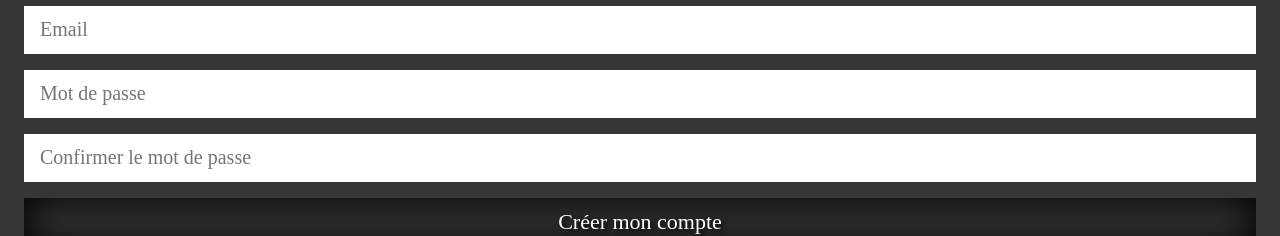
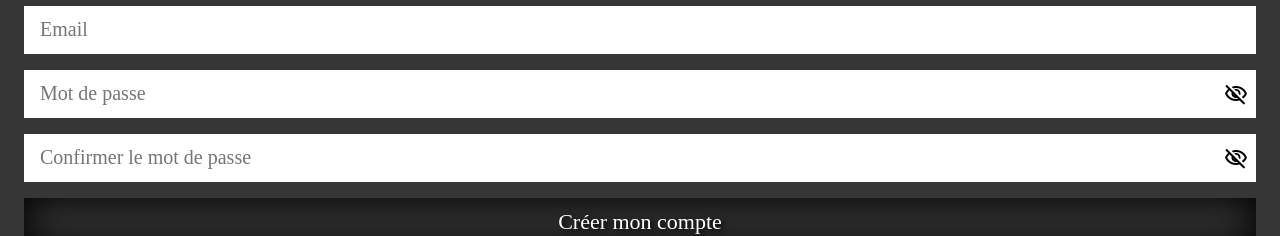
Before and after one commit to WildCodeSchool-2024-09/JS-RemoteFR-Vendangeurs-P3-Woody-Gallery, a React (Vite) app in the folder client/: page /create-account in a window 1280 px wide. Shown: the part 453-689 px from the top of the page. Built offline with nearby package versions, Linux system fonts and the light colour scheme; a web font is replaced by a local one.

Commit message:
[feat] - view/notView password

```diff
--- a/client/index.html
+++ b/client/index.html
@@ -4,7 +4,7 @@
     <meta charset="UTF-8" />
     <link rel="icon" type="image/svg+xml" href="/vite.svg" />
     <meta name="viewport" content="width=device-width, initial-scale=1.0" />
-    <link rel="stylesheet" href="https://fonts.googleapis.com/css2?family=Material+Symbols+Outlined:opsz,wght,FILL,GRAD@24,400,0,0&icon_names=account_circle,arrow_forward_ios,favorite,shopping_cart,star" />
+    <link rel="stylesheet" href="https://fonts.googleapis.com/css2?family=Material+Symbols+Outlined:opsz,wght,FILL,GRAD@24,400,0,0&icon_names=account_circle,arrow_forward_ios,favorite,shopping_cart,star,visibility,visibility_off" />
     <link rel="preconnect" href="https://fonts.googleapis.com">
     <link rel="preconnect" href="https://fonts.gstatic.com" crossorigin>
     <link href="https://fonts.googleapis.com/css2?family=Aboreto&family=KoHo:ital,wght@0,200;0,300;0,400;0,500;0,600;0,700;1,200;1,300;1,400;1,500;1,600;1,700&display=swap" rel="stylesheet">
--- a/client/src/components/LogInConnect.tsx
+++ b/client/src/components/LogInConnect.tsx
@@ -1,7 +1,14 @@
+import { useState } from "react";
 import { NavLink } from "react-router-dom";
 import styles from "../styles/LogInCreate.module.css";
 
 export default function LogInConnect() {
+  const [passwordVisible, setPasswordVisible] = useState<boolean>(false);
+
+  const togglePasswordVisibility = () => {
+    setPasswordVisible((prev) => !prev);
+  };
+
   return (
     <>
       <div className={styles.logInCreate}>
@@ -12,9 +19,24 @@ export default function LogInConnect() {
           Connexion
         </NavLink>
         <form>
-          <input type="text" placeholder="Email" />
-          <input type="text" placeholder="Mot de passe" />
-          <button type="button">Connexion</button>
+          <input type="email" placeholder="Email" />
+          <div>
+            <input
+              type={passwordVisible ? "text" : "password"}
+              placeholder="Mot de passe"
+            />
+            <button
+              onClick={togglePasswordVisibility}
+              onKeyDown={togglePasswordVisibility}
+              type="button"
+              className={`${styles.eyes} material-symbols-outlined`}
+            >
+              {passwordVisible ? "visibility" : "visibility_off"}
+            </button>
+          </div>
+          <button className={styles.confirm} type="button">
+            Connexion
+          </button>
           <a className={styles.forgotPassword} href="/ok">
             Mot de passe oublié ?
           </a>
--- a/client/src/components/LogInCreate.tsx
+++ b/client/src/components/LogInCreate.tsx
@@ -1,7 +1,20 @@
+import { useState } from "react";
 import { NavLink } from "react-router-dom";
 import styles from "../styles/LogInCreate.module.css";
 
 export default function LogInCreate() {
+  const [passwordVisible, setPasswordVisible] = useState<boolean>(false);
+  const [confirmPasswordVisible, setConfirmPasswordVisible] =
+    useState<boolean>(false);
+
+  const togglePasswordVisibility = () => {
+    setPasswordVisible((prev) => !prev);
+  };
+
+  const toggleConfirmPasswordVisibility = () => {
+    setConfirmPasswordVisible((prev) => !prev);
+  };
+
   return (
     <>
       <div className={styles.logInCreate}>
@@ -14,10 +27,38 @@ export default function LogInCreate() {
         <form>
           <input type="text" placeholder="Prénom" />
           <input type="text" placeholder="Nom" />
-          <input type="text" placeholder="Email" />
-          <input type="text" placeholder="Mot de passe" />
-          <input type="text" placeholder="Confirmer le mot de passe" />
-          <button type="button">Créer mon compte</button>
+          <input type="email" placeholder="Email" />
+          <div>
+            <input
+              type={passwordVisible ? "text" : "password"}
+              placeholder="Mot de passe"
+            />
+            <button
+              onClick={togglePasswordVisibility}
+              onKeyDown={togglePasswordVisibility}
+              type="button"
+              className={`${styles.eyes} material-symbols-outlined`}
+            >
+              {passwordVisible ? "visibility" : "visibility_off"}
+            </button>
+          </div>
+          <div>
+            <input
+              type={confirmPasswordVisible ? "text" : "password"}
+              placeholder="Confirmer le mot de passe"
+            />
+            <button
+              onClick={toggleConfirmPasswordVisibility}
+              onKeyDown={toggleConfirmPasswordVisibility}
+              type="button"
+              className={`${styles.eyes} material-symbols-outlined`}
+            >
+              {confirmPasswordVisible ? "visibility" : "visibility_off"}
+            </button>
+          </div>
+          <button className={styles.confirm} type="button">
+            Créer mon compte
+          </button>
         </form>
       </div>
     </>
--- a/client/src/styles/LogInCreate.module.css
+++ b/client/src/styles/LogInCreate.module.css
@@ -42,8 +42,22 @@
     -webkit-box-shadow: 0px 0px 19px 2px rgba(0, 0, 0, 0.38);
     box-shadow: 0px 0px 19px 2px rgba(0, 0, 0, 0.38);
 
+    div {
+      width: 100%;
+      height: 3rem;
+      position: relative;
+    }
+
+    .eyes {
+      position: absolute;
+      border: none;
+      background-color: var(--footerbg-primary-color);
+      right: 0.5rem;
+      top: 0.75rem;
+    }
+
     input,
-    button {
+    .confirm {
       width: 100%;
       height: 3rem;
       border-radius: 0;
@@ -56,7 +70,7 @@
       font-size: 20px;
     }
 
-    button {
+    .confirm {
       color: var(--fontcolor-white);
       -webkit-box-shadow: inset 0px 0px 38px 3px #000000;
       box-shadow: inset 0px 0px 38px 3px #000000;
@@ -68,12 +82,12 @@
       background-color: var(--background-secondary-color);
     }
 
-    button:hover {
+    .confirm:hover {
       text-decoration: underline;
       color: var(--fontcolor-gold);
     }
 
-    button:active {
+    .confirm:active {
       -webkit-box-shadow: inset 0px 0px 38px 10px #000000;
       box-shadow: inset 0px 0px 38px 10px #000000;
     }
```
